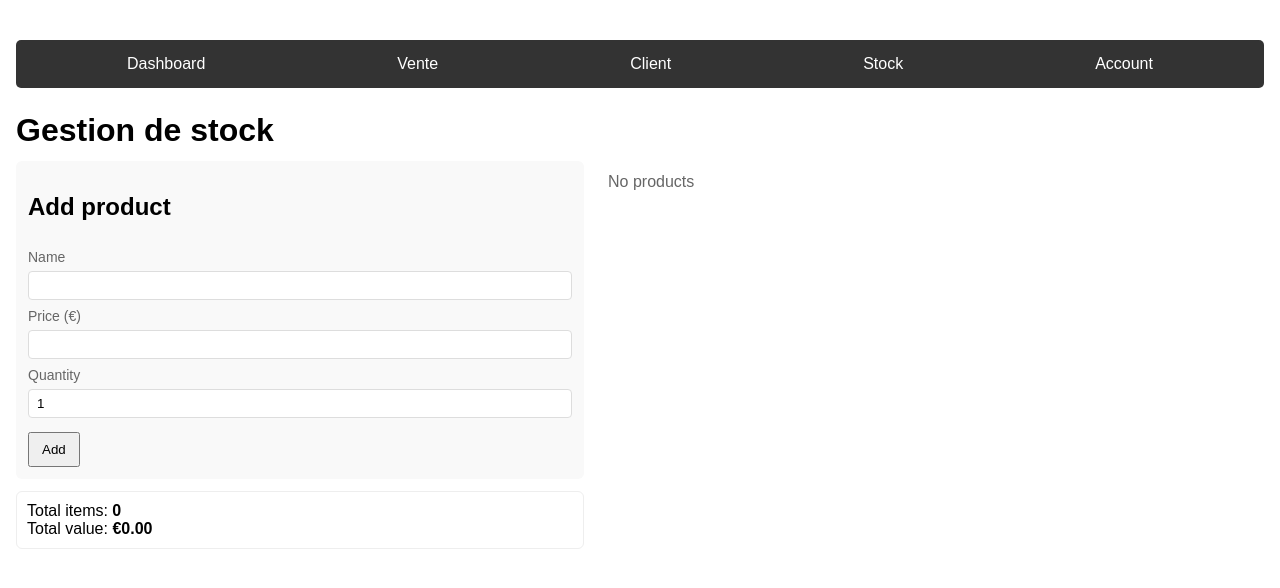
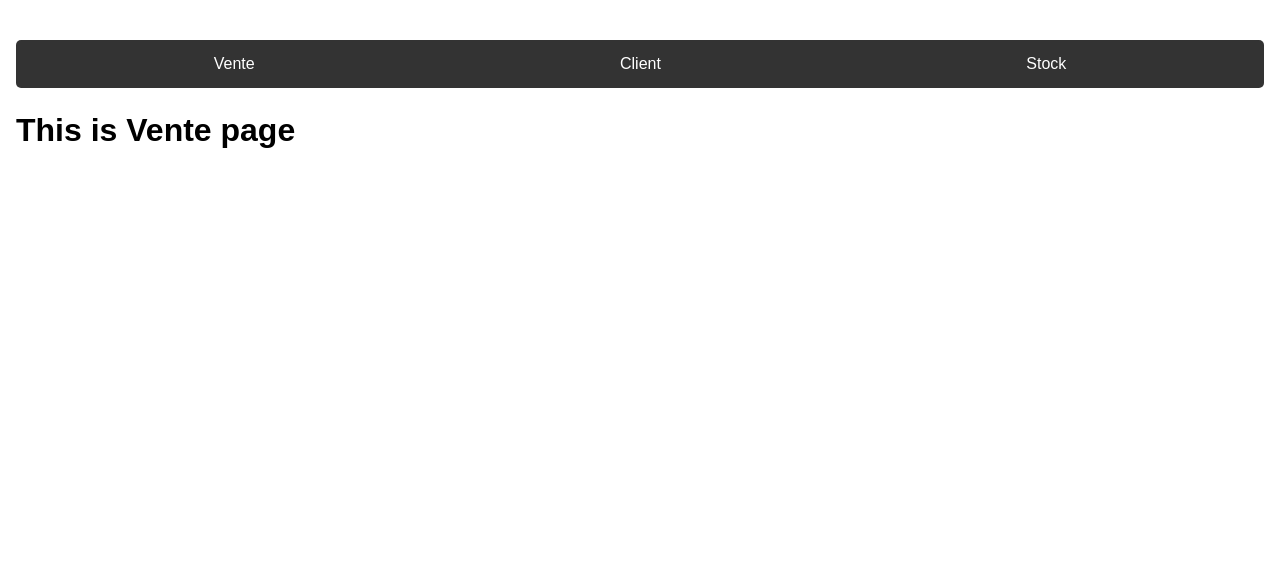
Before and after one commit to yamadaMk12/Gestion-de-stock, a React (Create React App) app in the folder react-gestion/: page /vente in a window 1280 px wide. Shown: the top 588 px of the page. Built offline with nearby package versions, Linux system fonts and the light colour scheme.

Commit message:
feat: implement routing with react-router-dom; add Client, Stock, and Vente components

```diff
--- a/react-gestion/package.json
+++ b/react-gestion/package.json
@@ -11,6 +11,7 @@
     "jsonwebtoken": "^9.0.3",
     "react": "^19.2.3",
     "react-dom": "^19.2.3",
+    "react-router-dom": "^7.10.1",
     "react-scripts": "5.0.1",
     "web-vitals": "^2.1.4"
   },
--- a/react-gestion/src/App.css
+++ b/react-gestion/src/App.css
@@ -115,6 +115,10 @@ footer {
   border-radius: 5px;
   margin-bottom: 1.5rem;
 }
+.navbar a {
+  color: white;
+  text-decoration: none;
+}
 .navbar a:hover {
   cursor: pointer;
   text-shadow: #ddd 0px 0px 5px;
--- a/react-gestion/src/App.js
+++ b/react-gestion/src/App.js
@@ -1,57 +1,24 @@
-import { useEffect, useState } from 'react';
 import './App.css';
-import ProductForm from './components/ProductForm';
-import ProductList from './components/ProductList';
 import Navbar from './components/Navbar';
+import Client from './components/Client';
+import Stock from './components/Stock';
+import Vente from './components/Vente';
+import { BrowserRouter } from 'react-router-dom';
+import { Route, Routes } from 'react-router-dom';
 
 function App() {
-  const [products, setProducts] = useState(() => {
-    try {
-      const raw = localStorage.getItem('products');
-      return raw ? JSON.parse(raw) : [];
-    } catch (e) {
-      return [];
-    }
-  });
-
-  useEffect(() => {
-    localStorage.setItem('products', JSON.stringify(products));
-  }, [products]);
-
-  const addProduct = (product) => {
-    setProducts((prev) => [
-      ...prev,
-      { id: Date.now().toString(), ...product },
-    ]);
-  };
-
-  const removeProduct = (id) => setProducts((prev) => prev.filter(p => p.id !== id));
-
-  const totalItems = products.reduce((s, p) => s + Number(p.quantity), 0);
-  const totalValue = products.reduce((s, p) => s + (Number(p.quantity) * Number(p.price)), 0);
-
   return (
-    <div className="app">
-      <Navbar />
-      <header>
-        <h1>Gestion de stock</h1>
-      </header>
-      <main>
-        <section className="left">
-          <ProductForm onAdd={addProduct} />
-          <div className="summary">
-            <div>Total items: <strong>{totalItems}</strong></div>
-            <div>Total value: <strong>€{totalValue.toFixed(2)}</strong></div>
-          </div>
-        </section>
-        <section className="right">
-          <ProductList
-            products={products}
-            onDelete={removeProduct}
-          />
-        </section>
-      </main>
-    </div>
+    <BrowserRouter>
+      <div className="app">
+        <Navbar />
+        <Routes>
+          <Route path='/' element={<Stock />}/>
+          <Route path='/stock' element={<Stock />}/>
+          <Route path='/client' element={<Client />}/>
+          <Route path='/vente' element={<Vente />}/>
+        </Routes>
+      </div>
+    </BrowserRouter>
   );
 }
 
--- /dev/null
+++ b/react-gestion/src/components/Client.js
@@ -0,0 +1,3 @@
+export default function Client() {
+    return <h1>This is client page</h1>
+}
--- a/react-gestion/src/components/Navbar.js
+++ b/react-gestion/src/components/Navbar.js
@@ -1,11 +1,11 @@
+import { Link } from "react-router-dom"
+
 export default function Navbar() {
     return <>
         <nav className="navbar">
-            <a>Dashboard</a>
-            <a>Vente</a>
-            <a>Client</a>
-            <a>Stock</a>
-            <a>Account</a>
+            <Link to="/Vente">Vente</Link>
+            <Link to="/Client">Client</Link>
+            <Link to="/Stock">Stock</Link>
         </nav>
     </>
 }
--- /dev/null
+++ b/react-gestion/src/components/Stock.js
@@ -0,0 +1,50 @@
+import { useEffect, useState } from 'react';
+import ProductForm from './ProductForm';
+import ProductList from './ProductList';
+
+export default function Stock() {
+    const [products, setProducts] = useState(() => {
+        try {
+        const raw = localStorage.getItem('products');
+        return raw ? JSON.parse(raw) : [];
+        } catch (e) {
+        return [];
+        }
+    });
+
+    useEffect(() => {
+        localStorage.setItem('products', JSON.stringify(products));
+    }, [products]);
+
+    const addProduct = (product) => {
+        setProducts((prev) => [
+        ...prev,
+        { id: Date.now().toString(), ...product },
+        ]);
+    };
+
+    const removeProduct = (id) => setProducts((prev) => prev.filter(p => p.id !== id));
+
+    const totalItems = products.reduce((s, p) => s + Number(p.quantity), 0);
+    const totalValue = products.reduce((s, p) => s + (Number(p.quantity) * Number(p.price)), 0);
+    return <>
+        <header>
+            <h1>Gestion de stock</h1>
+        </header>
+        <main>
+            <section className="left">
+            <ProductForm onAdd={addProduct} />
+            <div className="summary">
+                <div>Total items: <strong>{totalItems}</strong></div>
+                <div>Total value: <strong>€{totalValue.toFixed(2)}</strong></div>
+            </div>
+            </section>
+            <section className="right">
+            <ProductList
+                products={products}
+                onDelete={removeProduct}
+            />
+            </section>
+        </main>
+    </>;
+}
--- /dev/null
+++ b/react-gestion/src/components/Vente.js
@@ -0,0 +1,3 @@
+export default function Vente() {
+    return <h1>This is Vente page</h1>
+}
```
Also changed, not shown: 1 other file (tests, documents, lock files or other folders).
